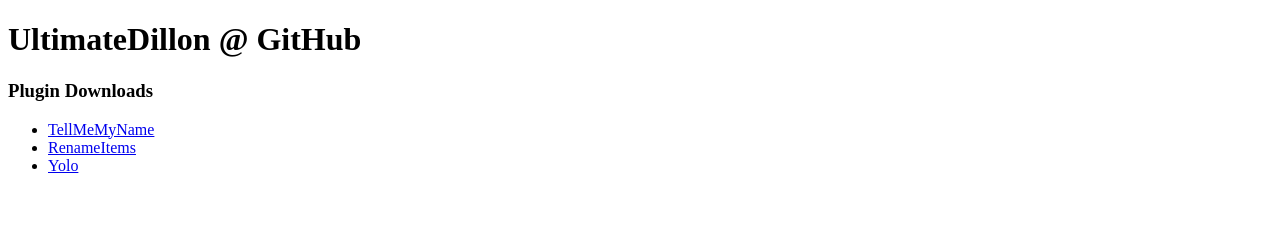
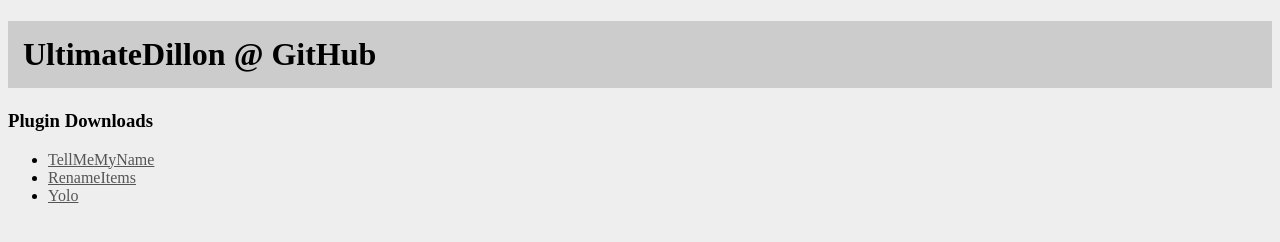
Before and after one commit to Dilloid/dilloid.github.io, a plain HTML site: page index.html in a window 1280 px wide. Drawn offline with Linux system fonts and the light colour scheme.

Commit message:
Added styles

```diff
--- a/index.html
+++ b/index.html
@@ -5,7 +5,20 @@
     <style>
     body {
       font: "Calibri";
+      background: #EEE;
     }
+      h1 {
+          padding: 15px;
+          background: #CCC;
+      }
+
+      a:link, a:visited {
+          color: #555;
+      }
+
+      a:hover {
+          color: #111;
+      }
     </style>
 </head>
 <html>
```
